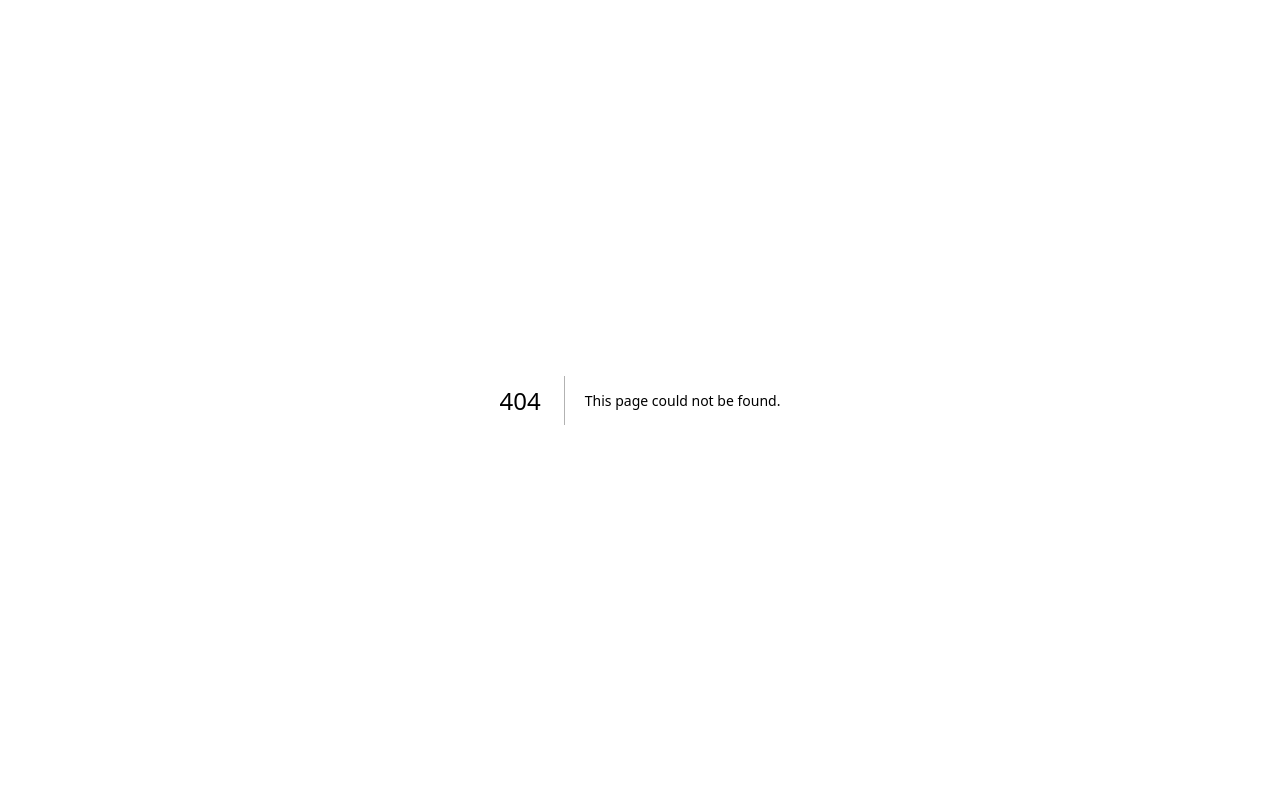
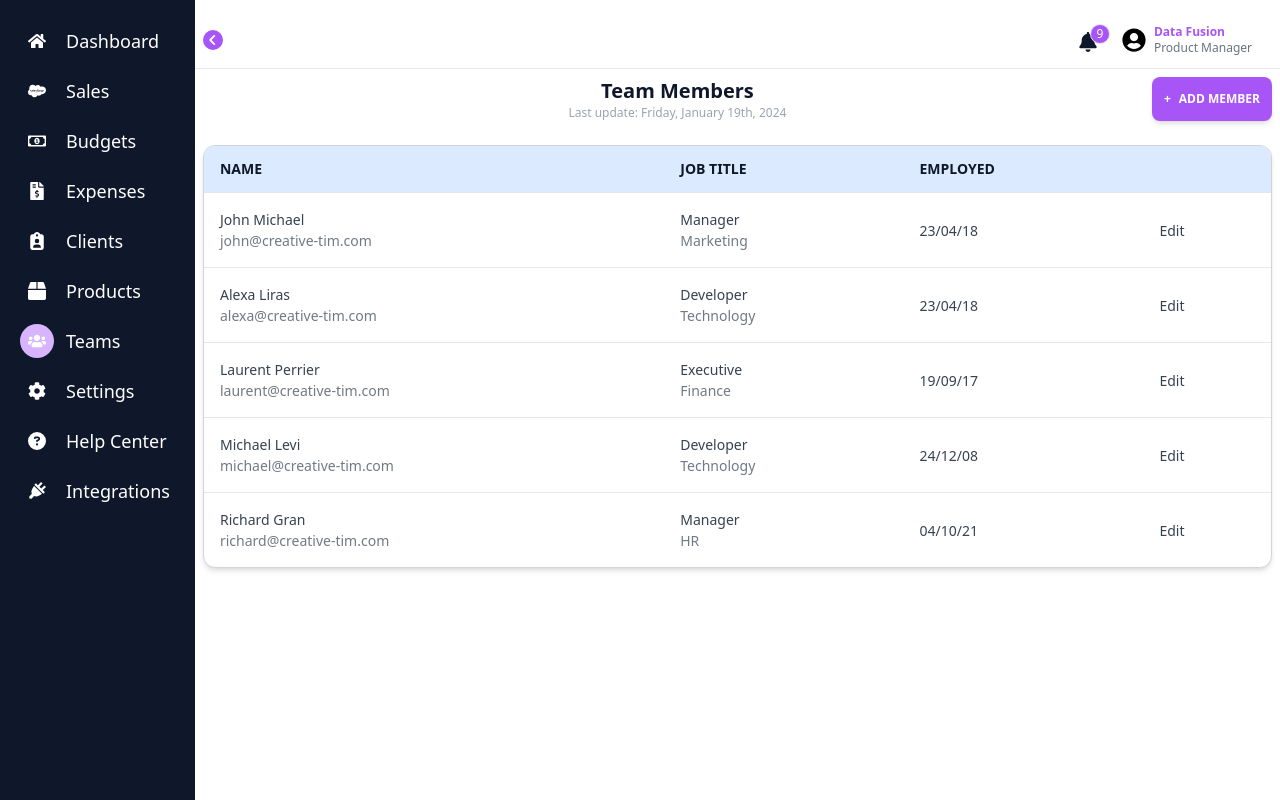
Before and after one commit to NDriDiby/dataFusion_front_end, a Next.js app in the folder data_fusion/: page /teams/team-members in a window 1280 px wide. Before the commit this address had no page. Built offline with nearby package versions, Linux system fonts and the light colour scheme.

Commit message:
keep moving

```diff
--- a/data_fusion/components/Dashboard/DashBoardLayout.jsx
+++ b/data_fusion/components/Dashboard/DashBoardLayout.jsx
@@ -1,7 +1,7 @@
 "use client";
 import React, { useState } from "react";
 import Sidebar from "./Sidebar";
-import { FaCircleChevronLeft, FaCircleChevronRight } from "react-icons/fa6";
+import { FaCircleChevronLeft, FaCircleChevronRight, FaBell } from "react-icons/fa6";
 import { FaUserCircle } from "react-icons/fa";
 
 function DashBoardLayout({ children }) {
@@ -18,11 +18,18 @@ function DashBoardLayout({ children }) {
           </div>
 
           <div className="ml-2 pt-5 cursor-pointer">
-            <div className="flex items-center gap-x-1 mr-2 px-4 rounded-lg">
-              <FaUserCircle className="h-6 w-6" />
-              <div className="font-semibold text-sm text-slate-900 p-1">
-                <p className="text-xs font-bold text-purple-500 ">Data Fusion</p>
-                <p className="text-xs font-medium text-gray-500 hover:text-slate-900 ">Product Manager</p>
+            <div className="flex gap-x-2">
+              <div className="relative inline-block pt-3 ">
+                <FaBell className="text-slate-900 text-xl hover:text-gray-500" />
+                <div className="absolute top-1 -right-3 rounded-full bg-purple-500 text-xs text-white leading-none h-5 min-w-5 flex items-center justify-center border">9</div>
+              </div>
+
+              <div className="flex items-center gap-x-1 mr-2 px-4 rounded-lg">
+                <FaUserCircle className="h-6 w-6" />
+                <div className="font-semibold text-sm text-slate-900 p-1">
+                  <p className="text-xs font-bold text-purple-500 ">Data Fusion</p>
+                  <p className="text-xs font-medium text-gray-500 hover:text-slate-900 ">Product Manager</p>
+                </div>
               </div>
             </div>
           </div>
--- a/data_fusion/components/Dashboard/Sales/SalesTable.jsx
+++ b/data_fusion/components/Dashboard/Sales/SalesTable.jsx
@@ -93,18 +93,14 @@ function SalesTable({ initialSalesData }) {
           Sales Table
           <h6 className="text-xs text-gray-400">Last update: Friday, January 19th, 2024</h6>
         </div>
-        <div className="flex gap-x-5">
-          <button onClick={openModal} className="p-2 bg-purple-300  border border-gray-100 rounded-xl w-fit mt-2 mb-2 ml-2 hover:bg-blue-100">
-            <div className="flex items-center gap-x-1">
-              <FaPlus className="text-lg text-white" /> <span className="text-slate-900 font-semibold">New sale</span>
-            </div>
-          </button>
+        <div className="flex gap-x-5 mt-2 ml-2">
+          <Button onClick={openModal} className="p-3 bg-purple-500 mb-2 hover:bg-blue-100 hover:text-slate-900 ">
+            <span className="mr-2">+</span>New Sales
+          </Button>
 
-          <button onClick={openModal} className="p-2 bg-purple-300  border border-gray-100 rounded-xl w-fit mt-2 mb-2 ml-2 hover:bg-blue-100">
-            <div className="flex items-center gap-x-1">
-              <FaPlus className="text-lg text-white" /> <span className="text-slate-900 font-semibold">New Product</span>
-            </div>
-          </button>
+          <Button onClick={openModal} className="p-3 bg-purple-500 mb-2 hover:bg-blue-100 hover:text-slate-900 ">
+            <span className="mr-2">+</span>New product
+          </Button>
         </div>
 
         <div className="">
--- a/data_fusion/components/Dashboard/Sidebar.jsx
+++ b/data_fusion/components/Dashboard/Sidebar.jsx
@@ -51,8 +51,8 @@ function Sidebar({ sidebarOpen }) {
           </div>
           {sidebarOpen && <span className="hover:text-purple-300">Products</span>}
         </Link>
-        <Link href="#" className="flex  text-white text-lg gap-x-3 items-center">
-          <div className={`rounded-full p-2 ${pathName == "" ? "bg-purple-300 p-2" : ""}`}>
+        <Link href="/teams/team-members" className={`flex text-white text-lg gap-x-3 items-center ${pathName == "/teams/team-members" ? "rounded-full" : ""}`}>
+          <div className={`rounded-full p-2 ${pathName == "/teams/team-members" ? "bg-purple-300 p-2" : ""}`}>
             <FaUsers />
           </div>
           {sidebarOpen && <span className="hover:text-purple-300">Teams</span>}
--- /dev/null
+++ b/data_fusion/pages/teams/team-members.jsx
@@ -0,0 +1,121 @@
+import DashBoardLayout from "@/components/Dashboard/DashBoardLayout";
+import React from "react";
+import { FaEllipsisVertical, FaFilter, FaPlus, FaSquareXmark } from "react-icons/fa6";
+import { Card, CardBody, CardFooter, Typography, Button } from "@material-tailwind/react";
+
+const TABLE_HEAD = ["Name", "Job Title", "Employed", ""];
+
+const TABLE_ROWS = [
+  {
+    name: "John Michael",
+    email: "john@creative-tim.com",
+    job: "Manager",
+    org: "Marketing",
+    date: "23/04/18",
+  },
+  {
+    name: "Alexa Liras",
+    email: "alexa@creative-tim.com",
+    job: "Developer",
+    org: "Technology",
+    date: "23/04/18",
+  },
+  {
+    name: "Laurent Perrier",
+    email: "laurent@creative-tim.com",
+    job: "Executive",
+    org: "Finance",
+    date: "19/09/17",
+  },
+  {
+    name: "Michael Levi",
+    email: "michael@creative-tim.com",
+    job: "Developer",
+    org: "Technology",
+    date: "24/12/08",
+  },
+  {
+    name: "Richard Gran",
+    email: "richard@creative-tim.com",
+    job: "Manager",
+    org: "HR",
+    date: "04/10/21",
+  },
+];
+
+function TeamMembers() {
+  return (
+    <DashBoardLayout>
+      <div className="ml-2 pt-2 mr-2">
+        <div className="flex">
+          <div className="flex-cols items-center flex-1 ">
+            <h3 className="text-xl text-center font-extrabold text-slate-900">Team Members</h3>
+            <h6 className="text-xs text-center text-gray-400">Last update: Friday, January 19th, 2024</h6>
+          </div>
+          <Button className="bg-purple-500 w-auto p-3 hover:bg-blue-100 hover:text-slate-900 ">
+            <span className="mr-2">+</span>Add member
+          </Button>
+        </div>
+
+        <Card className="mt-6 w-full overflow-scroll border border-gray-300">
+          <table className="w-full min-w-max table-auto text-left">
+            <thead className="bg-blue-100">
+              <tr>
+                {TABLE_HEAD.map((head) => (
+                  <th key={head} className="border-b border-blue-gray-100 bg-blue-gray-50 p-4">
+                    <Typography variant="small" className="font-bold leading-none uppercase text-slate-900">
+                      {head}
+                    </Typography>
+                  </th>
+                ))}
+              </tr>
+            </thead>
+            <tbody>
+              {TABLE_ROWS.map(({ name, email, job, org, date }, index) => {
+                const isLast = index === TABLE_ROWS.length - 1;
+                const classes = isLast ? "p-4 " : "p-4 border-b border-blue-gray-50";
+
+                return (
+                  <tr key={name} className="hover:bg-gray-100 cursor-pointer">
+                    <td className={classes}>
+                      <div className="flex flex-col">
+                        <Typography variant="small" color="blue-gray" className="font-normal">
+                          {name}
+                        </Typography>
+                        <Typography variant="small" color="blue-gray" className="font-normal opacity-70">
+                          {email}
+                        </Typography>
+                      </div>
+                    </td>
+                    <td className={classes}>
+                      <div className="flex flex-col">
+                        <Typography variant="small" color="blue-gray" className="font-normal">
+                          {job}
+                        </Typography>
+                        <Typography variant="small" color="blue-gray" className="font-normal opacity-70">
+                          {org}
+                        </Typography>
+                      </div>
+                    </td>
+                    <td className={classes}>
+                      <Typography variant="small" color="blue-gray" className="font-normal">
+                        {date}
+                      </Typography>
+                    </td>
+                    <td className={classes}>
+                      <Typography as="a" href="#" variant="small" color="blue-gray" className="font-medium">
+                        Edit
+                      </Typography>
+                    </td>
+                  </tr>
+                );
+              })}
+            </tbody>
+          </table>
+        </Card>
+      </div>
+    </DashBoardLayout>
+  );
+}
+
+export default TeamMembers;
--- a/data_fusion/tailwind.config.js
+++ b/data_fusion/tailwind.config.js
@@ -28,3 +28,5 @@ module.exports = {
 };
 
 // https://www.material-tailwind.com/docs/react/input
+
+// https://www.tremor.so/docs/layout/flex
```
